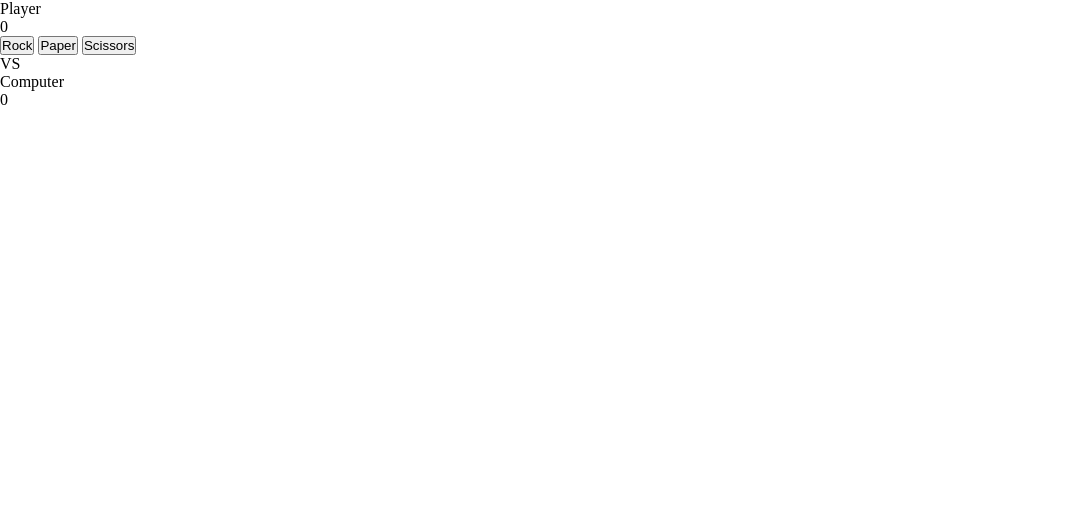
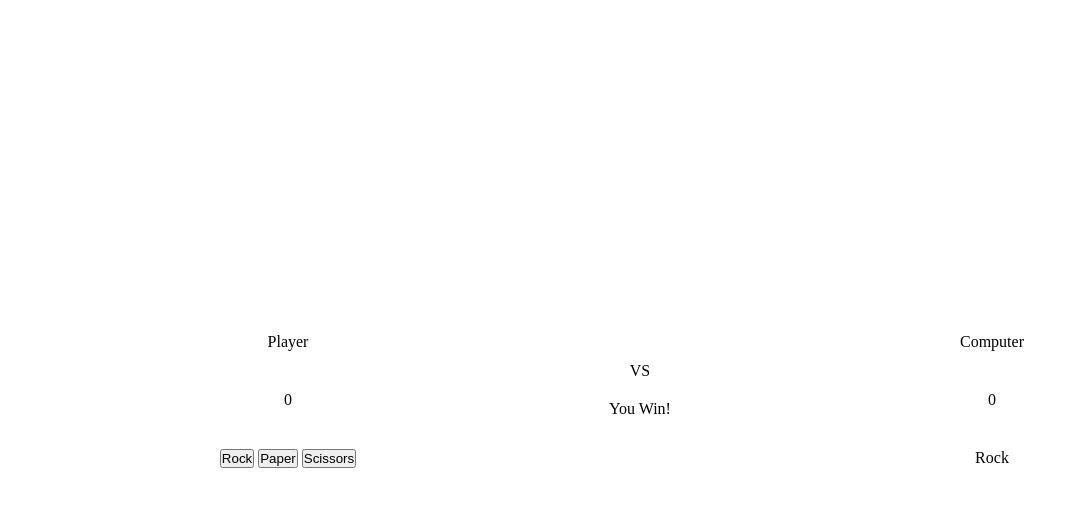
Before and after one commit to johnbdot/rock-paper-scissors, a plain HTML site: page index.html in a window 1280 px wide. Shown: the whole page, without its empty margins (0-1087 px from the left). Drawn offline with Linux system fonts and the light colour scheme.

Commit message:
modified everything

```diff
--- a/index.html
+++ b/index.html
@@ -8,19 +8,25 @@
     <title>Document</title>
   </head>
   <body>
-    <div class="player">
-      Player
+    <div class="container">
+      <div class="player-panel">
+        <div class="player-name">Player</div>
         <div class="player-score">0</div>
-      <div class="choice">
+        <div class="player-choice">
           <button class="rock">Rock</button>
           <button class="paper">Paper</button>
           <button class="scissors">Scissors</button>
         </div>
       </div>
-    <div class="versus">VS</div>
-    <div class="computer">
-      Computer
+      <div class="versus-panel">
+        VS
+        <div class="versus-results">You Win!</div>
+      </div>
+      <div class="computer-panel">
+        <div class="computer-name">Computer</div>
         <div class="computer-score">0</div>
+        <div class="computer-choice">Rock</div>
+      </div>
     </div>
     <script src="main.js"></script>
   </body>
--- a/main.js
+++ b/main.js
@@ -6,7 +6,8 @@
 // tie if else
 // first to score 10 points, wins. game ends. ask to restart.
 
-let score = 0;
+let playerScore = 0;
+let computerScore = 0;
 
 function playerChoice() {
   // choose rock, paper, scissors
--- a/style.css
+++ b/style.css
@@ -3,3 +3,36 @@
   padding: 0;
   box-sizing: border-box;
 }
+.container {
+  /* border: 5px solid red; */
+  width: 100vw;
+  height: 100vh;
+  display: flex;
+  flex-direction: row;
+  justify-content: center;
+  align-items: center;
+  text-align: center;
+}
+.player-panel {
+  /* border: 5px solid blue; */
+  width: 45%;
+}
+.versus-panel {
+  /* border: 5px solid green; */
+  width: 10%;
+}
+.computer-panel {
+  /* border: 5px solid pink; */
+  width: 45%;
+}
+.player-name,
+.player-score,
+.player-choice,
+.computer-name,
+.computer-score,
+.computer-choice {
+  padding: 20px;
+}
+.versus-results {
+  padding: 20px;
+}
```
Lines whose indentation alone changed are shown as unchanged.
